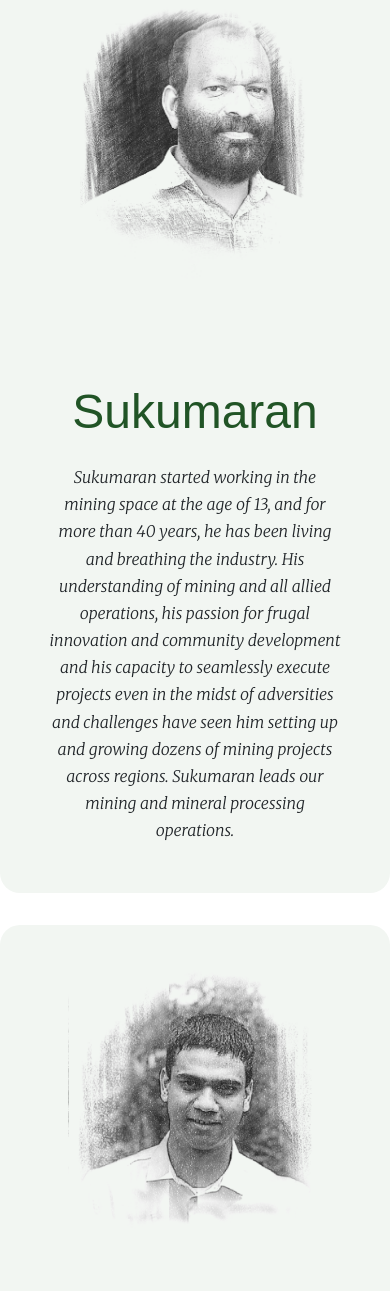
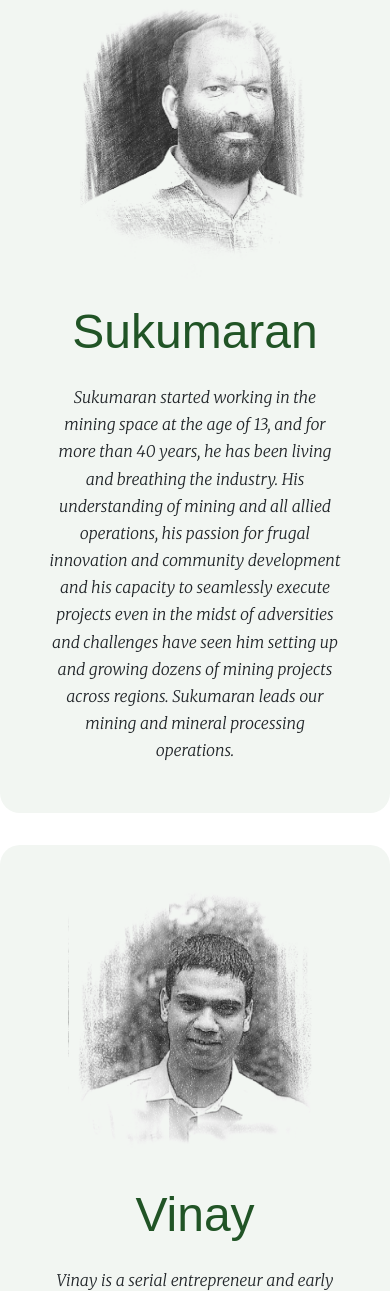
Before and after one commit to udithr11/cleanMining, a plain HTML site: page index.html in a window 390 px wide. Shown: the part 3645-4936 px from the top of the page. Drawn offline with nearby package versions, Linux system fonts and the light colour scheme; a web font is replaced by a local one.

Commit message:
space_and_color

```diff
--- a/index.css
+++ b/index.css
@@ -140,6 +140,12 @@ body{
         margin-top:-0.8rem !important;
         padding:1rem !important;
     }
+    .teams_row_7_inner_inner{
+        padding-top:0 !important;
+    }
+    .teams_row_7_inner_inner{
+        margin-top: -3rem !important;
+    }
 }
 
 @media(max-width:576px){
--- a/index.html
+++ b/index.html
@@ -576,7 +576,7 @@
                 padding-top:4rem;
             }
             .operation_3{
-                background-color:green;width:80%;padding:3rem;text-align:center;margin-top:-2rem ;color:white;font-weight: 100;
+                background-color:#215426;width:80%;padding:3rem;text-align:center;margin-top:-2rem ;color:white;font-weight: 100;
             }
         </style>
 
```
